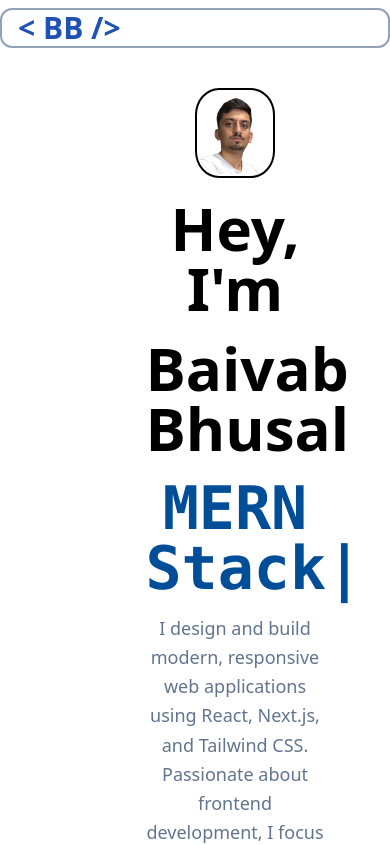
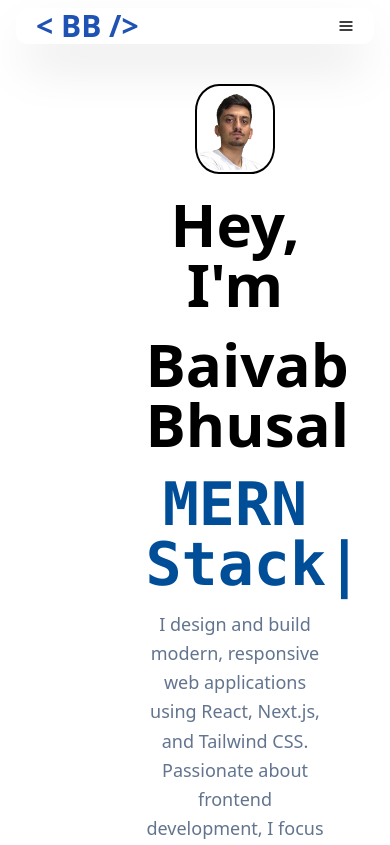
Before and after one commit to baivabbhusal/myProtfolio, a React (Vite) app: page / in a window 390 px wide. Shown: the top 845 px of the page. Built offline with nearby package versions, Linux system fonts and the light colour scheme; a web font is replaced by a local one.

Commit message:
menu icon for mobile

```diff
--- a/src/components/Header.jsx
+++ b/src/components/Header.jsx
@@ -1,10 +1,12 @@
 import React from 'react'
+import { FaUserMinus } from 'react-icons/fa'
+import { FiMenu } from 'react-icons/fi'
 
 const Header = () => {
   return (
     <header className="text-[#00000]">
-          <div className=" sticky container mx-auto my-2 rounded-xl px-4 border-2 border-slate-400">
-            <div className="flex flex-row justify-between items-center" id="header">
+          <div className="container mx-auto my-2 rounded-xl px-4 ">
+            <div className="flex flex-row justify-between items-center rounded-xl shadow-2xl px-5" id="header">
               <div>
                 <a href="/header">
                   <h1 className="text-3xl text-[#1E52B3] font-semibold font-germania">
@@ -12,7 +14,11 @@ const Header = () => {
                   </h1>
                 </a>
               </div>
-              <div className="flex flex-row justify-between items-center text-black">
+              <button className='md:hidden'>
+                <FiMenu />
+              </button>
+
+              <nav className="hidden md:flex flex-row justify-between items-center text-black">
                 <ul className="hidden md:flex flex-row gap-4">
                   <li className="hover:underline">
                     <a href="#about">About</a>
@@ -27,7 +33,7 @@ const Header = () => {
                     <a href="#contact">Contact</a>
                   </li>
                 </ul>
-              </div>
+              </nav>
             </div>
           </div>
         </header>
```
